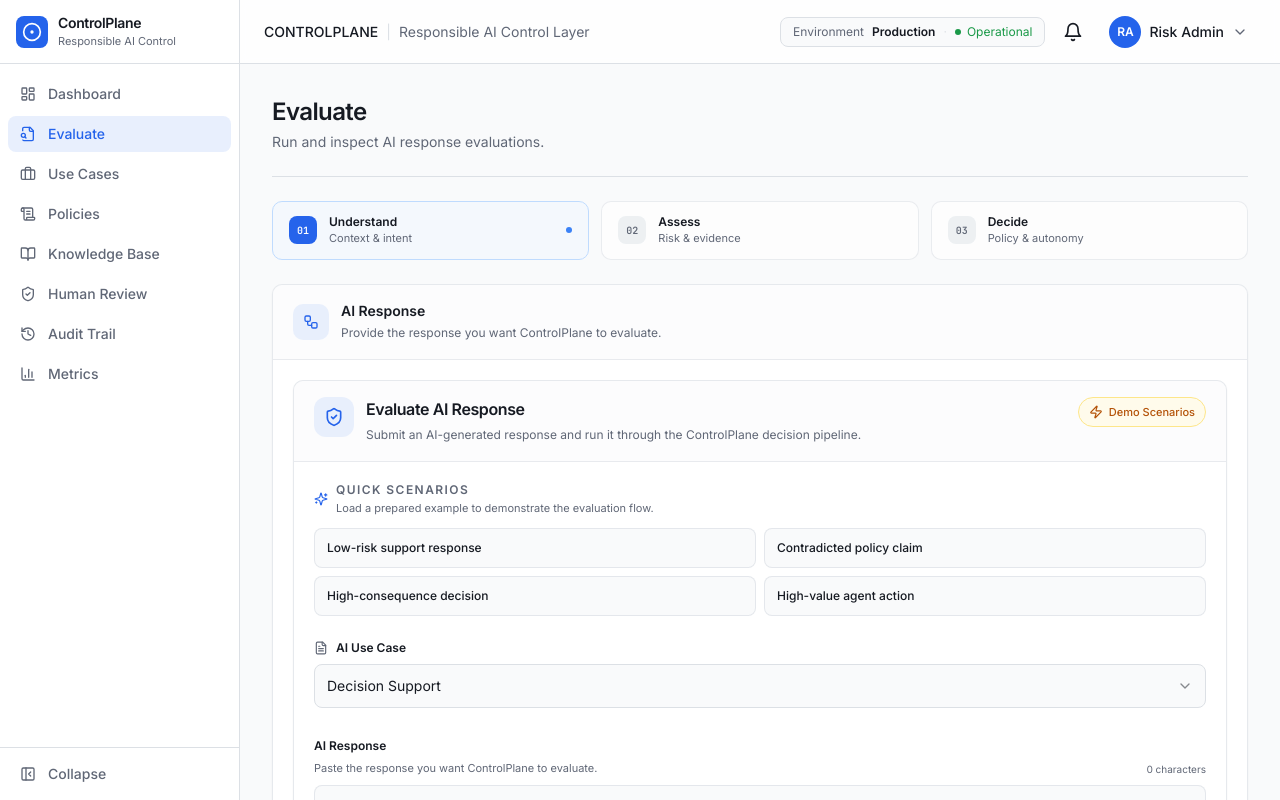
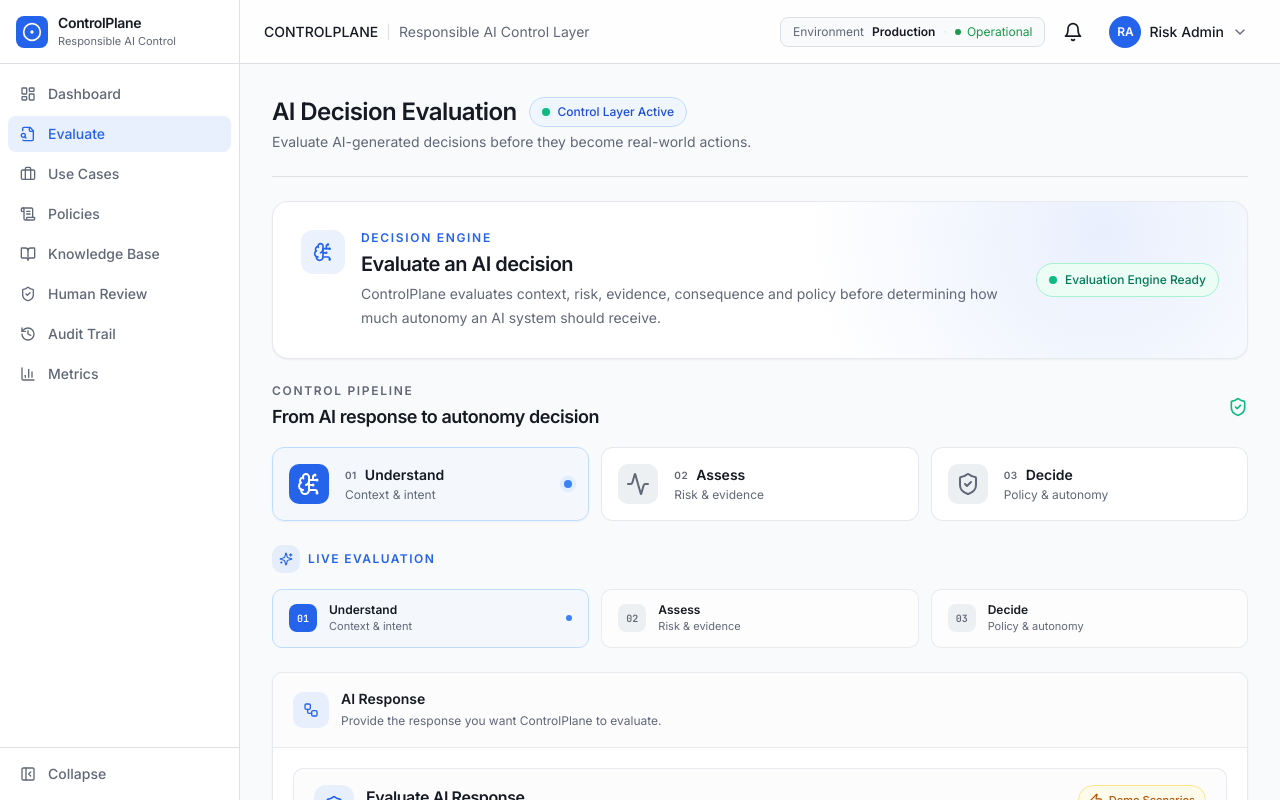
Before and after one commit to Akiitp620/Controlplane.ai-project, a Next.js app: page /evaluate in a window 1280 px wide. Built offline with nearby package versions, Linux system fonts and the light colour scheme.

Commit message:
feat: improve evaluation page

```diff
--- a/app/evaluate/page.tsx
+++ b/app/evaluate/page.tsx
@@ -2,15 +2,212 @@
 
 import { PageHeader } from '@/components/layout/page-header';
 import { EvaluationWorkspace } from '@/components/evaluation/evaluation-workspace';
+import { Badge } from '@/components/ui/badge';
+import {
+  Activity,
+  ArrowRight,
+  BrainCircuit,
+  ShieldCheck,
+  Sparkles,
+} from 'lucide-react';
 
 export default function EvaluatePage() {
   return (
-    <div className="space-y-6">
+<div className="flex min-h-full flex-col space-y-6">
+      {/* =========================================================
+          PAGE HEADER
+      ========================================================= */}
       <PageHeader
-        title="Evaluate"
-        description="Run and inspect AI response evaluations."
+        title="AI Decision Evaluation"
+        description="Evaluate AI-generated decisions before they become real-world actions."
+        badge={
+          <Badge
+            variant="outline"
+            className="gap-2 border-blue-200 bg-blue-50 px-3 py-1.5 text-xs font-medium text-blue-700 dark:border-blue-400/20 dark:bg-blue-400/10 dark:text-blue-300"
+          >
+            <span className="relative flex h-2 w-2">
+              <span className="absolute inline-flex h-full w-full animate-ping rounded-full bg-emerald-400 opacity-50" />
+              <span className="relative h-2 w-2 rounded-full bg-emerald-500" />
+            </span>
+            Control Layer Active
+          </Badge>
+        }
       />
-      <EvaluationWorkspace />
+
+      {/* =========================================================
+          INTRO / SYSTEM STATUS
+      ========================================================= */}
+      <section className="relative overflow-hidden rounded-2xl border border-border/70 bg-card shadow-sm">
+        <div className="pointer-events-none absolute inset-0 bg-[radial-gradient(circle_at_85%_20%,rgba(37,99,235,0.10),transparent_35%)]" />
+
+        <div className="relative flex flex-col gap-5 p-6 lg:flex-row lg:items-center lg:justify-between lg:p-7">
+          <div className="flex items-start gap-4">
+            <div className="flex h-11 w-11 shrink-0 items-center justify-center rounded-xl bg-blue-500/10 text-blue-600 dark:bg-blue-400/10 dark:text-blue-400">
+              <BrainCircuit className="h-5 w-5" />
+            </div>
+
+            <div>
+              <p className="text-xs font-semibold uppercase tracking-[0.14em] text-blue-600 dark:text-blue-400">
+                Decision Engine
+              </p>
+
+              <h2 className="mt-1 text-xl font-semibold tracking-tight text-foreground">
+                Evaluate an AI decision
+              </h2>
+
+              <p className="mt-1 max-w-2xl text-sm leading-6 text-muted-foreground">
+                ControlPlane evaluates context, risk, evidence, consequence
+                and policy before determining how much autonomy an AI system
+                should receive.
+              </p>
+            </div>
+          </div>
+
+          <div className="flex shrink-0 items-center gap-2 rounded-full border border-emerald-200 bg-emerald-50 px-3 py-2 text-xs font-medium text-emerald-700 dark:border-emerald-400/20 dark:bg-emerald-400/10 dark:text-emerald-300">
+            <span className="h-2 w-2 rounded-full bg-emerald-500" />
+            Evaluation Engine Ready
+          </div>
+        </div>
+      </section>
+
+      {/* =========================================================
+          CONTROL PIPELINE
+      ========================================================= */}
+      <section>
+        <div className="mb-4 flex items-center justify-between">
+          <div>
+            <p className="text-xs font-semibold uppercase tracking-[0.14em] text-muted-foreground">
+              Control Pipeline
+            </p>
+
+            <h2 className="mt-1 text-lg font-semibold tracking-tight text-foreground">
+              From AI response to autonomy decision
+            </h2>
+          </div>
+
+          <ShieldCheck className="hidden h-5 w-5 text-emerald-500 sm:block" />
+        </div>
+
+        <div className="grid gap-3 md:grid-cols-3">
+          <PipelineStep
+            number="01"
+            icon={BrainCircuit}
+            title="Understand"
+            description="Context & intent"
+            active
+          />
+
+          <PipelineStep
+            number="02"
+            icon={Activity}
+            title="Assess"
+            description="Risk & evidence"
+          />
+
+          <PipelineStep
+            number="03"
+            icon={ShieldCheck}
+            title="Decide"
+            description="Policy & autonomy"
+          />
+        </div>
+      </section>
+
+      {/* =========================================================
+          EVALUATION WORKSPACE
+      ========================================================= */}
+      <section className="space-y-4">
+        <div className="flex items-center gap-2">
+          <div className="flex h-7 w-7 items-center justify-center rounded-lg bg-blue-500/10 text-blue-600 dark:bg-blue-400/10 dark:text-blue-400">
+            <Sparkles className="h-3.5 w-3.5" />
+          </div>
+
+          <div>
+            <p className="text-xs font-semibold uppercase tracking-[0.12em] text-blue-600 dark:text-blue-400">
+              Live Evaluation
+            </p>
+          </div>
+        </div>
+
+        <EvaluationWorkspace />
+      </section>
+
+      {/* =========================================================
+          FOOTNOTE
+      ========================================================= */}
+      <div className="flex items-center justify-center gap-2 border-t border-border/50 pt-5 text-xs text-muted-foreground">
+        <span>Context</span>
+        <ArrowRight className="h-3 w-3" />
+        <span>Risk</span>
+        <ArrowRight className="h-3 w-3" />
+        <span>Evidence</span>
+        <ArrowRight className="h-3 w-3" />
+        <span>Consequence</span>
+        <ArrowRight className="h-3 w-3" />
+        <span>Policy</span>
+        <ArrowRight className="h-3 w-3" />
+        <span className="font-medium text-foreground">Autonomy</span>
+      </div>
     </div>
   );
 }
+
+/* ===============================================================
+   PIPELINE STEP
+================================================================ */
+
+function PipelineStep({
+  number,
+  icon: Icon,
+  title,
+  description,
+  active = false,
+}: {
+  number: string;
+  icon: React.ComponentType<{ className?: string }>;
+  title: string;
+  description: string;
+  active?: boolean;
+}) {
+  return (
+    <div
+      className={`group relative overflow-hidden rounded-xl border p-4 transition-all duration-200 ${
+        active
+          ? 'border-blue-200 bg-blue-50/50 shadow-sm dark:border-blue-400/20 dark:bg-blue-400/5'
+          : 'border-border/70 bg-card hover:border-border hover:shadow-sm'
+      }`}
+    >
+      <div className="flex items-center gap-4">
+        <div
+          className={`flex h-10 w-10 shrink-0 items-center justify-center rounded-lg ${
+            active
+              ? 'bg-blue-600 text-white'
+              : 'bg-muted text-muted-foreground'
+          }`}
+        >
+          <Icon className="h-4.5 w-4.5" />
+        </div>
+
+        <div className="min-w-0 flex-1">
+          <div className="flex items-center gap-2">
+            <span className="text-[10px] font-semibold tracking-wider text-muted-foreground">
+              {number}
+            </span>
+
+            <h3 className="text-sm font-semibold text-foreground">
+              {title}
+            </h3>
+          </div>
+
+          <p className="mt-0.5 text-xs text-muted-foreground">
+            {description}
+          </p>
+        </div>
+
+        {active && (
+          <span className="h-2 w-2 rounded-full bg-blue-500 shadow-[0_0_0_4px_rgba(59,130,246,0.10)]" />
+        )}
+      </div>
+    </div>
+  );
+}
```
